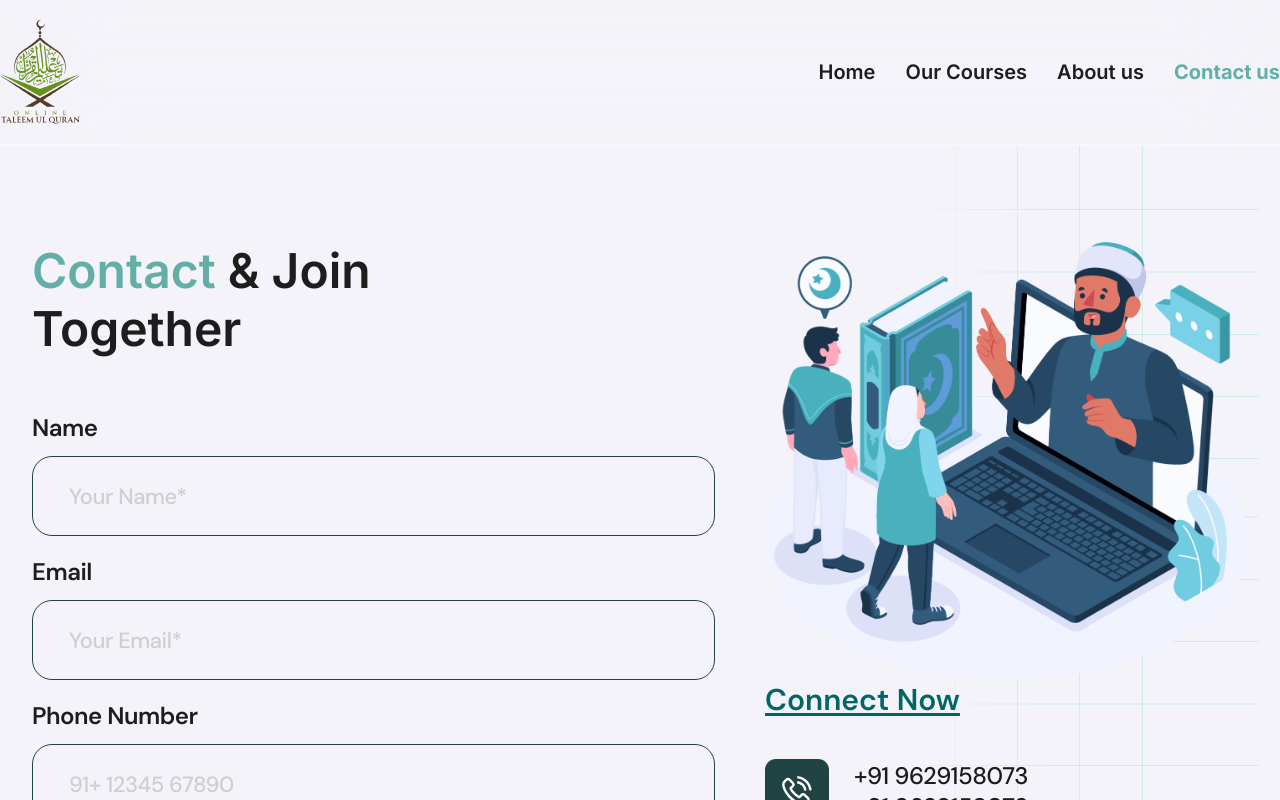
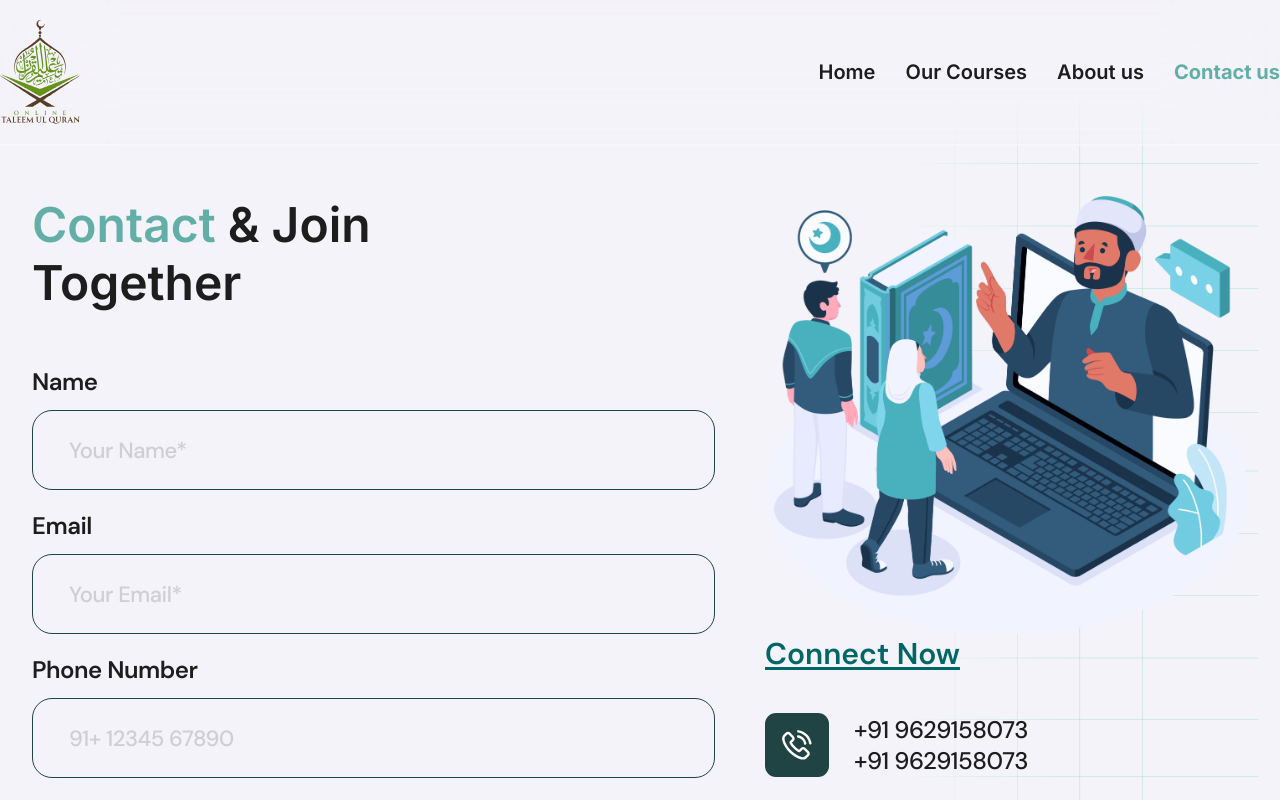
Before and after one commit to riyazz03/online-taleem-ul-quran, a Next.js app: page /contact-us in a window 1280 px wide. Shown: the top 800 px of the page. Built offline with nearby package versions, Linux system fonts and the light colour scheme.

Commit message:
Email Integration Done

```diff
--- a/app/components/navbar.tsx
+++ b/app/components/navbar.tsx
@@ -1,6 +1,6 @@
 "use client";
 
-import React, { useState } from "react";
+import React, { useState, useEffect } from "react";
 import "../css/navbar.css";
 import Image from "next/image";
 import Link from "next/link";
@@ -8,6 +8,8 @@ import { usePathname } from "next/navigation";
 
 const Navbar: React.FC = () => {
   const [isMenuOpen, setIsMenuOpen] = useState<boolean>(false);
+  const [showNavbar, setShowNavbar] = useState(true);
+  const [lastScrollY, setLastScrollY] = useState(0);
   const pathname = usePathname();
 
   const toggleMenu = (): void => {
@@ -18,8 +20,29 @@ const Navbar: React.FC = () => {
     setIsMenuOpen(false);
   };
 
+  useEffect(() => {
+    const handleScroll = () => {
+      const currentScrollY = window.scrollY;
+
+      if (currentScrollY > lastScrollY && currentScrollY > 100) {
+        setShowNavbar(false); // Scroll Down - Hide
+      } else {
+        setShowNavbar(true); // Scroll Up - Show
+      }
+
+      setLastScrollY(currentScrollY);
+    };
+
+    window.addEventListener("scroll", handleScroll);
+    return () => window.removeEventListener("scroll", handleScroll);
+  }, [lastScrollY]);
+
   return (
-    <nav className="navbar">
+    <nav
+      className={`navbar ${
+        showNavbar ? "navbar-visible" : "navbar-hidden"
+      }`}
+    >
       <div className="nav-container">
         <div className="nav-logo-wrapper">
           <Link href="/">
--- a/app/contact-us/page.tsx
+++ b/app/contact-us/page.tsx
@@ -4,8 +4,11 @@ import React, { useState, useEffect, useRef } from "react";
 import "../css/contactUs.css";
 import Image from "next/image";
 import { motion, useInView } from "framer-motion";
+import emailjs from "@emailjs/browser";
 
 const ContactUs = () => {
+  const form = useRef<HTMLFormElement | null>(null);
+
   const [formData, setFormData] = useState({
     name: "",
     email: "",
@@ -90,6 +93,19 @@ const ContactUs = () => {
         setSelectedDate("");
       })
       .catch((error) => console.error(error));
+
+    emailjs
+      .sendForm("service_r36maoy", "template_78iu1vr", form.current!, {
+        publicKey: "9GwxlluH6w4vlxKbe",
+      })
+      .then(
+        () => {
+          console.log("SUCCESS!");
+        },
+        (error) => {
+          console.log("FAILED...", error.text);
+        }
+      );
   };
 
   const fadeInUp = {
@@ -111,7 +127,7 @@ const ContactUs = () => {
   };
 
   return (
-    <div className="contact-us-section">
+    <div className="contact-us-section mt-25">
       <Image
         src="/assets/Icons/Grids.svg"
         alt="Logo"
@@ -141,7 +157,11 @@ const ContactUs = () => {
               </h1>
             </motion.div>
             <div className="contact-us-form-content">
-              <form onSubmit={handleSubmit} className="contact-us-form-block">
+              <form
+                ref={form}
+                onSubmit={handleSubmit}
+                className="contact-us-form-block"
+              >
                 <div className="form-input-block">
                   <label htmlFor="name" className="form-label-title">
                     Name
--- a/app/css/navbar.css
+++ b/app/css/navbar.css
@@ -7,6 +7,19 @@
   background-color: rgba(255, 255, 255, 0);
   backdrop-filter: blur(50px);
   border-bottom: 2px solid #ffffff57;
+  position: fixed;
+  top: 0;
+  left: 0;
+  width: 100%;
+  transition: transform 0.3s ease;
+  z-index: 1000;
+}
+.navbar-visible {
+  transform: translateY(0);
+}
+
+.navbar-hidden {
+  transform: translateY(-200px);
 }
 img.nav-logo {
   width: 80px;
@@ -40,7 +53,7 @@ img.nav-logo {
   color: var(--secondary-color);
   transition: all ease 0.7s;
 }
-.nav-link::after{
+.nav-link::after {
   content: "";
   position: absolute;
   left: 0;
@@ -50,10 +63,10 @@ img.nav-logo {
   background-color: var(--secondary-color);
   transition: all ease 0.7s;
 }
-.nav-link:hover::after{
+.nav-link:hover::after {
   width: 100%;
 }
-.nav-link:focus::after{
+.nav-link:focus::after {
   width: 100%;
 }
 .nav-link:focus,
@@ -149,7 +162,7 @@ img.nav-logo {
   position: relative;
   display: block;
 }
-.overlay-nav-link::hover{
+.overlay-nav-link::hover {
   color: var(--secondary-color);
 }
 .overlay-nav-overflow {
--- a/app/globals.css
+++ b/app/globals.css
@@ -163,6 +163,7 @@ Button {
   z-index: 9;
   position: relative;
   overflow: hidden;
+  margin-top: 144px;
 }
 
 .padding-global {
--- a/package.json
+++ b/package.json
@@ -9,11 +9,12 @@
     "lint": "next lint"
   },
   "dependencies": {
+    "@emailjs/browser": "^4.4.1",
     "@studio-freight/lenis": "^1.0.42",
     "@svgr/webpack": "^8.1.0",
     "framer-motion": "^12.10.5",
     "gsap": "^3.12.7",
-    "next": "15.2.0",
+    "next": "^15.3.2",
     "react": "^19.0.0",
     "react-dom": "^19.0.0",
     "react-intersection-observer": "^9.16.0",
```
Also changed, not shown: 1 other file (tests, documents, lock files or other folders).
